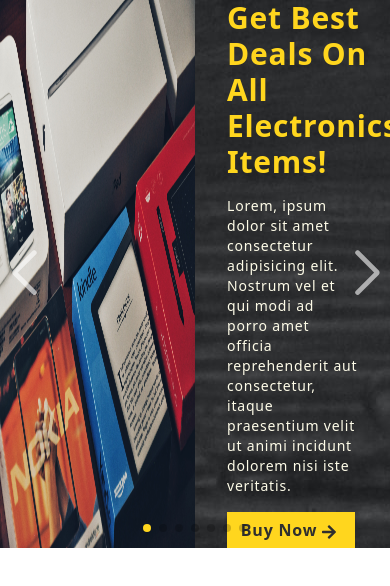
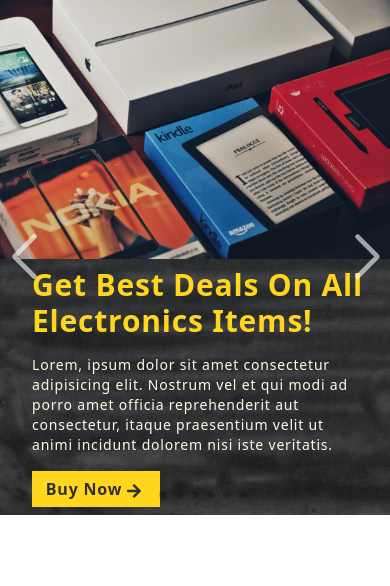
Before and after one commit to shivii011/e-commerce-website, a React (Create React App) app: page / in a window 390 px wide. Shown: the top 586 px of the page. Built offline with nearby package versions, Linux system fonts and the light colour scheme.

Commit message:
[an] - Responsive

```diff
--- a/src/components/HeroSection.js
+++ b/src/components/HeroSection.js
@@ -17,7 +17,7 @@
 
 const HeroSection = () => {
     // Creating variables for styling mapped data
-    const headingStyle = "text-gold-web-golden font-extrabold text-3xl ml-8"
+    const headingStyle = "text-gold-web-golden font-extrabold text-3xl ml-8 pt-2"
     const descStyle = "text-yellow-50 font-light text-sm py-4 pl-8 pr-10"
     const btnStyle = "flex ml-8 bg-gold-web-golden w-32 px-2 py-1.5 justify-center text-dark-charcoal font-bold hover:text-gold-web-golden hover:bg-dark-charcoal cursor-pointer"
 
@@ -37,9 +37,9 @@
         >
             {/* Mapping data fetched from the object to omit repeated code */}
             {HeroSectionData.map((data) => (
-            <SwiperSlide className="flex" key={data.id}>
-                <img src={data.img} alt="" className="w-1/2" />
-                <div className="m-auto">
+            <SwiperSlide className="block sm:flex" key={data.id}>
+                <img src={data.img} alt="" className="sm:w-1/2" />
+                <div className="m-auto pb-2">
                     <div className={headingStyle}>{data.heading}</div>
                     <div className={descStyle}> Lorem, ipsum dolor sit amet consectetur adipisicing elit. Nostrum vel et qui modi ad porro amet officia reprehenderit aut consectetur, itaque praesentium velit ut animi incidunt dolorem nisi iste veritatis. </div>
                     <div className={btnStyle}>
```
